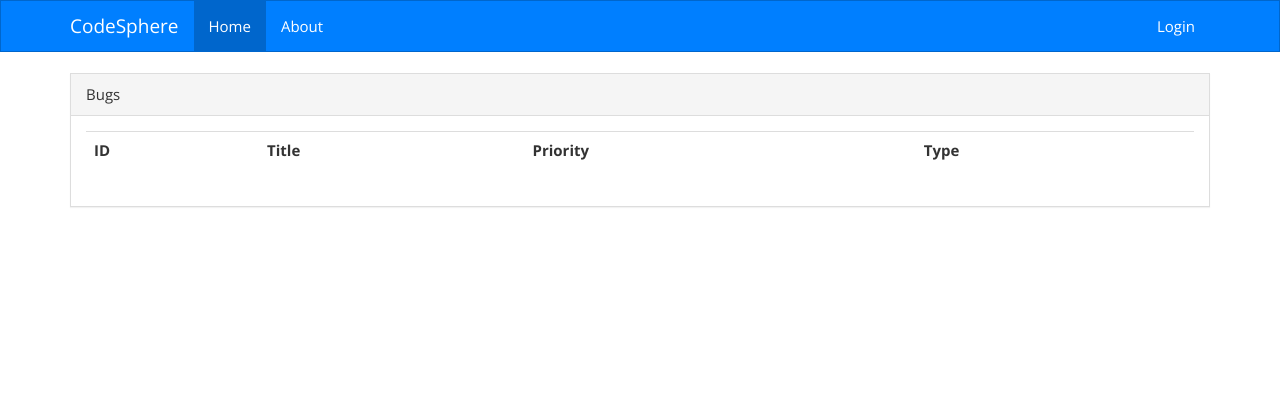
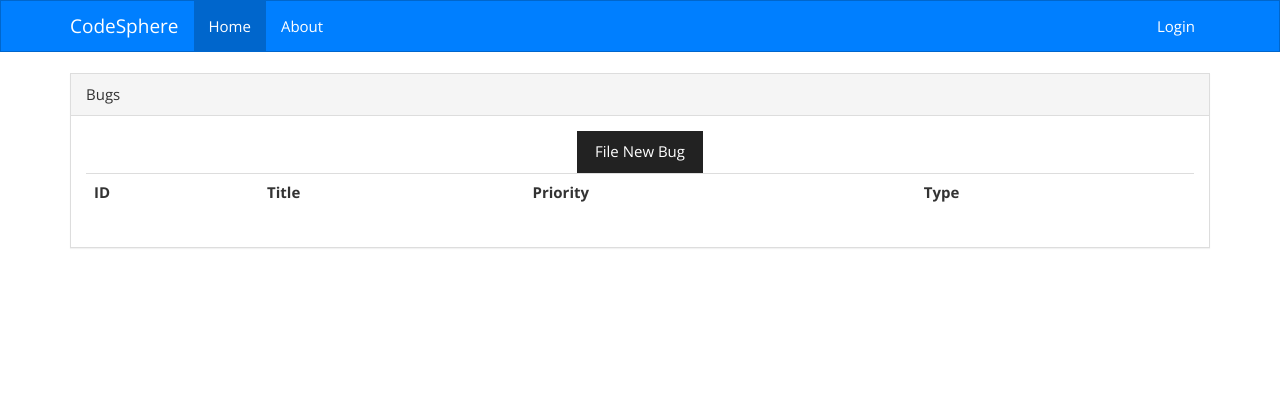
Before and after one commit to tjcsl/codesphere, a Flask app: a page that uses project/templates/bugs/browse.html in a window 1280 px wide. Shown: the top 420 px of the page. Run offline with Flask 2, Linux system fonts and the light colour scheme; data that the repository does not hold is empty; parts of the project's set-up code (start-up, migrations or seed data) failed here and were passed over.

Commit message:
Link things up

```diff
--- a/project/templates/bugs/browse.html
+++ b/project/templates/bugs/browse.html
@@ -5,6 +5,11 @@
         Bugs
     </div>
     <div class="panel-body">
+        <div style="text-align:center">
+            <a class="btn btn-default">
+                File New Bug
+            </a>
+        </div>
         <table class="table">
             <tr>
                 <th>ID</th>
--- a/project/templates/userpage.html
+++ b/project/templates/userpage.html
@@ -18,6 +18,7 @@
                         <a href="https://github.com/{{ user }}/{{ i }}">{{ i }}</a>
                         <a href="/u/{{ user }}/projects/{{ i }}/chat/">(Chat)</a>
                         <a href="/u/{{ user }}/projects/{{ i }}/whiteboard/view/">(Whiteboard)</a>
+                        <a href="/u/{{ user }}/projects/{{ i }}/bugs/">(Bugs)</a>
                     </li>
                     {% endfor %}
                     {% endif %}
```
